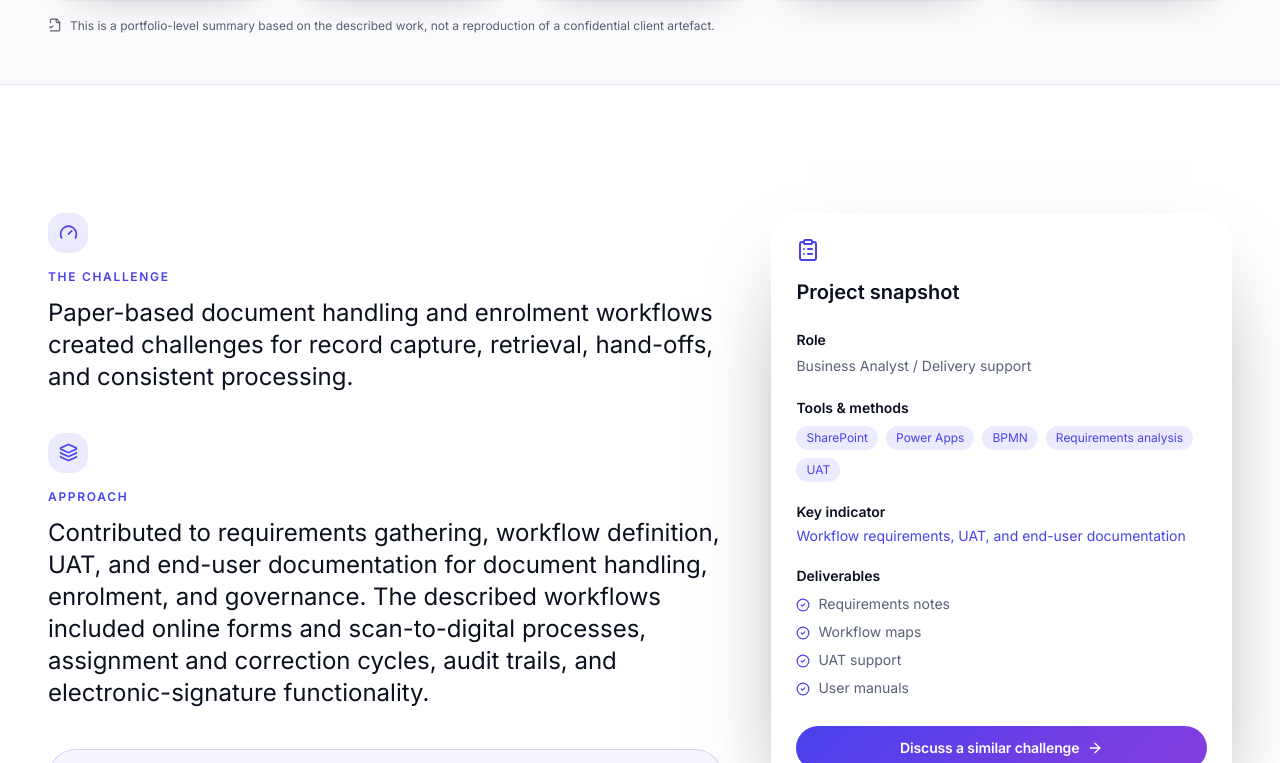
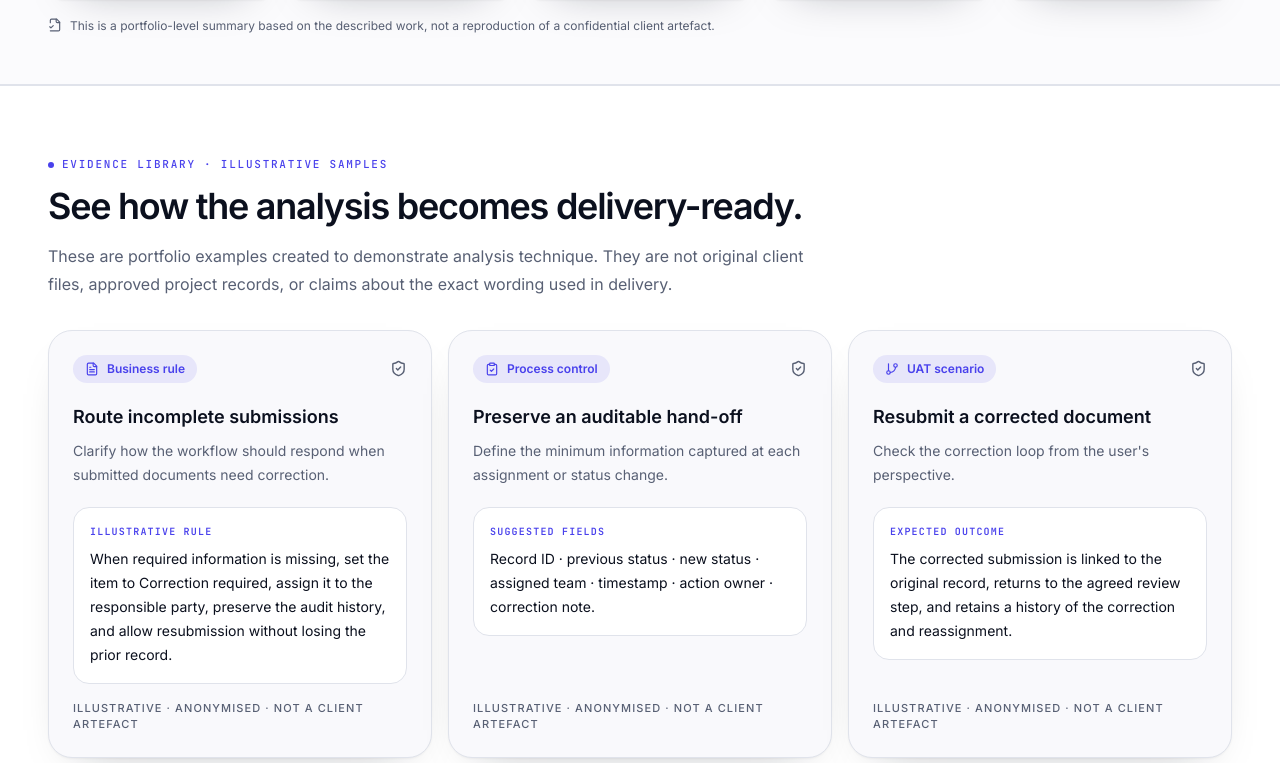
Before and after one commit to ImjCloud/portfolio, a Next.js app: page /projects/docflow-digitisation/ in a window 1280 px wide. Shown: the part 1117-1880 px from the top of the page. Built offline with nearby package versions, Linux system fonts and the light colour scheme; no server answers.

Commit message:
design: integrate evidence library into case studies

```diff
--- a/app/projects/[slug]/page.tsx
+++ b/app/projects/[slug]/page.tsx
@@ -15,6 +15,7 @@ import { siteConfig } from "@/data/site";
 import { Button } from "@/components/ui/button";
 import { ProjectCover } from "@/components/project-cover";
 import { CaseStudyFlow } from "@/components/case-study-flow";
+import { EvidenceSamples } from "@/components/evidence-samples";
 import { AuroraBackground } from "@/components/aurora-background";
 import { Reveal } from "@/components/motion/reveal";
 
@@ -126,6 +127,7 @@ export default async function ProjectDetailPage({
       </section>
 
       <CaseStudyFlow slug={project.slug} />
+      <EvidenceSamples slug={project.slug} />
 
       <section className="section container">
         <div className="grid gap-12 lg:grid-cols-[1.1fr_.75fr]">
```
